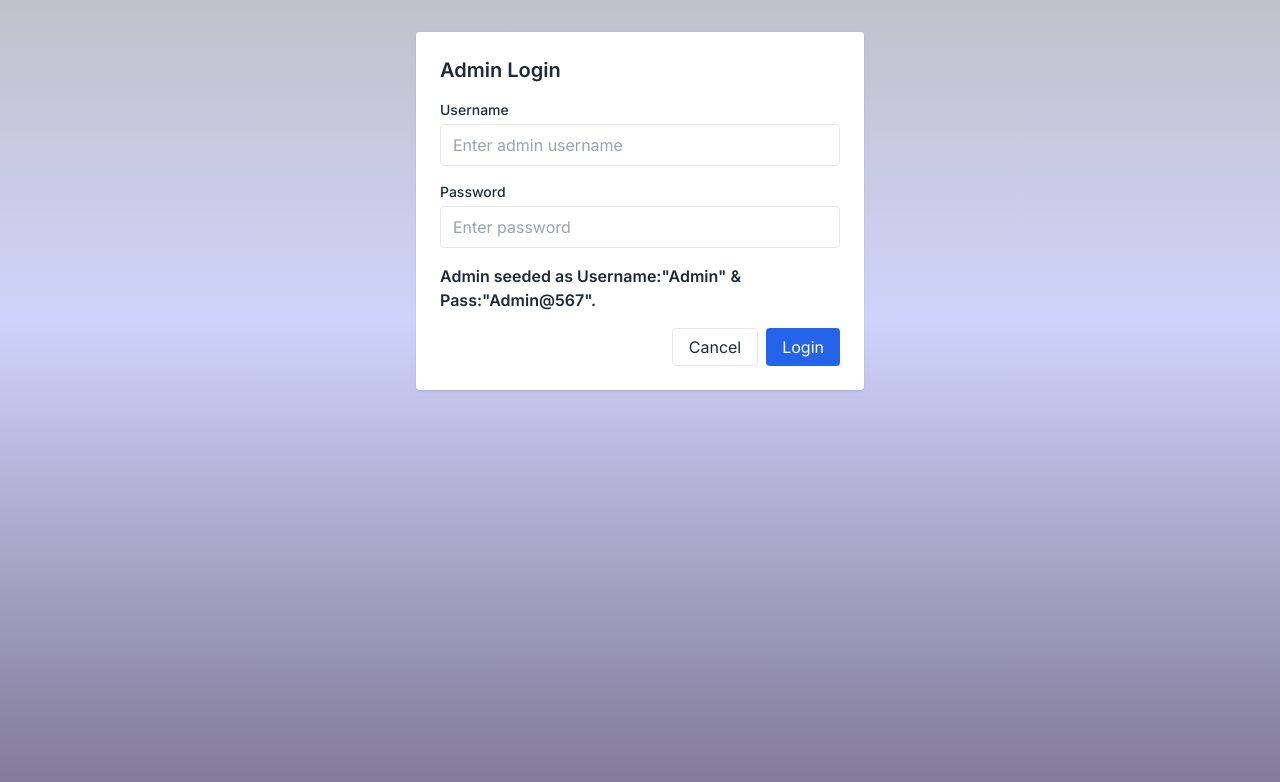
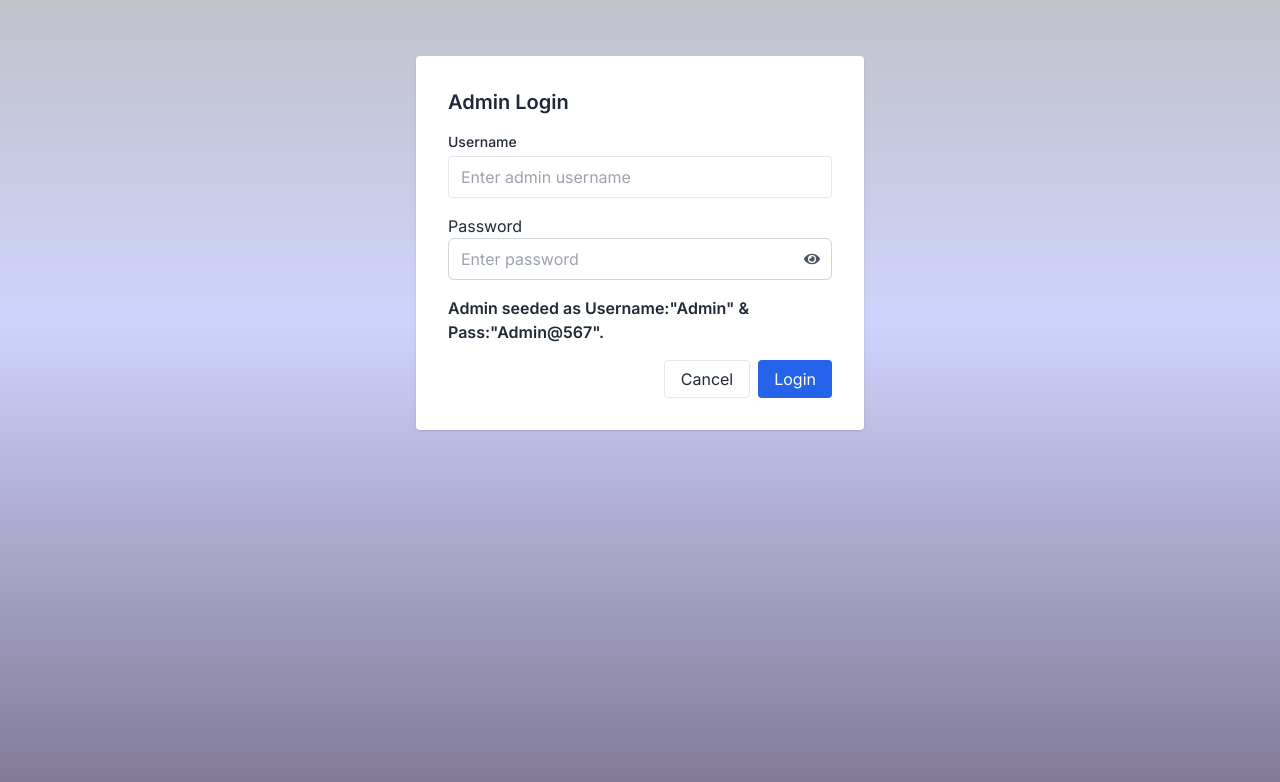
Before and after one commit to gauresh52/LMS_prototype, a React (Vite) app: page / in a window 1280 px wide. Both pictures are taken after a click on the button "Admin Login". Shown: the top 782 px of the page. Built offline with nearby package versions, Linux system fonts and the light colour scheme.

Commit message:
ui optimization on admin login

```diff
--- a/package.json
+++ b/package.json
@@ -12,6 +12,7 @@
   "dependencies": {
     "react": "^19.2.0",
     "react-dom": "^19.2.0",
+    "react-icons": "^5.5.0",
     "react-router-dom": "^7.11.0"
   },
   "devDependencies": {
--- a/src/components/AdminLogin.jsx
+++ b/src/components/AdminLogin.jsx
@@ -1,4 +1,6 @@
 import { useState } from "react";
+import { FaEye, FaEyeSlash } from "react-icons/fa";
+
 
 const ADMIN_USERNAME = "Admin";
 const ADMIN_PASSWORD = "Admin@567";
@@ -19,8 +21,10 @@ export default function AdminLogin({ onSuccess, onCancel }) {
     }
   };
 
+  const [showPassword, setShowPassword] = useState(false);
+
   return (
-    <div className="bg-white p-6 rounded shadow max-w-md mx-auto fade-in">
+    <div className="bg-white mt-6 p-8 rounded shadow max-w-md mx-auto fade-in f ">
       <h2 className="text-xl font-semibold mb-4">Admin Login</h2>
 
       <form onSubmit={handleLogin} className="space-y-4">
@@ -36,21 +40,32 @@ export default function AdminLogin({ onSuccess, onCancel }) {
         </div>
 
         <div>
-          <label className="block text-sm font-medium mb-1">Password</label>
-          <input
-            type="password"
-            value={password}
-            onChange={(e) => setPassword(e.target.value)}
-            className="w-full border rounded px-3 py-2"
-            placeholder="Enter password"
-          />
+          <label className="label mb-1">Password</label>
+
+          <div className="relative">
+            <input
+              type={showPassword ? "text" : "password"}
+              value={password}
+              onChange={(e) => setPassword(e.target.value)}
+              className="input pr-10"
+              placeholder="Enter password"
+            />
+
+            <button
+              type="button"
+              onClick={() => setShowPassword(!showPassword)}
+              className="absolute right-2 top-1/2 -translate-y-1/2 px-1 text-gray-600"
+            >
+              {showPassword ? <FaEyeSlash /> : <FaEye />}
+            </button>
+          </div>
         </div>
 
-        {error && (
-          <p className="text-red-600 text-sm">{error}</p>
-        )}
+        {error && <p className="text-red-600 text-sm">{error}</p>}
 
-        <h6 className="text-x font-semibold mb-4">Admin seeded as Username:"Admin" & Pass:"Admin@567".</h6>
+        <h6 className="text-x font-semibold mb-4">
+          Admin seeded as Username:"Admin" & Pass:"Admin@567".
+        </h6>
 
         <div className="flex justify-end gap-2">
           <button
@@ -67,11 +82,8 @@ export default function AdminLogin({ onSuccess, onCancel }) {
           >
             Login
           </button>
-
         </div>
       </form>
-
     </div>
-
   );
 }
```
Also changed, not shown: 1 other file (tests, documents, lock files or other folders).
